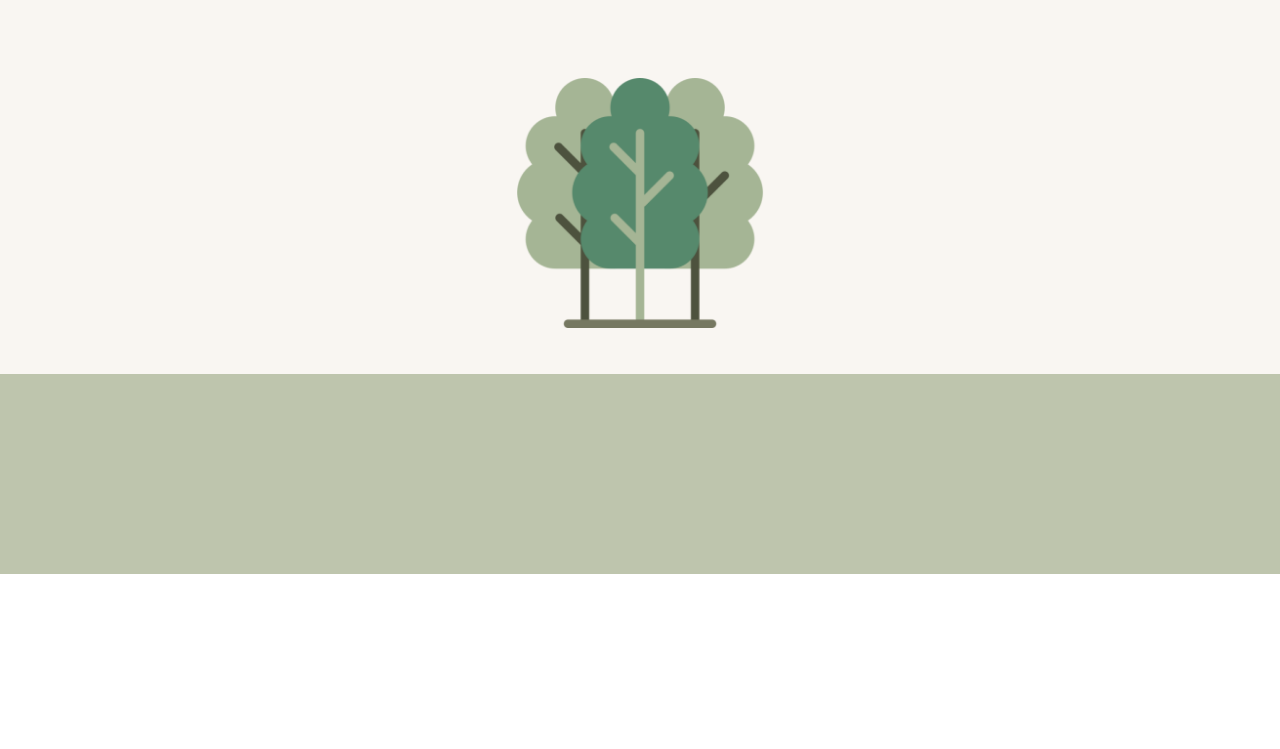
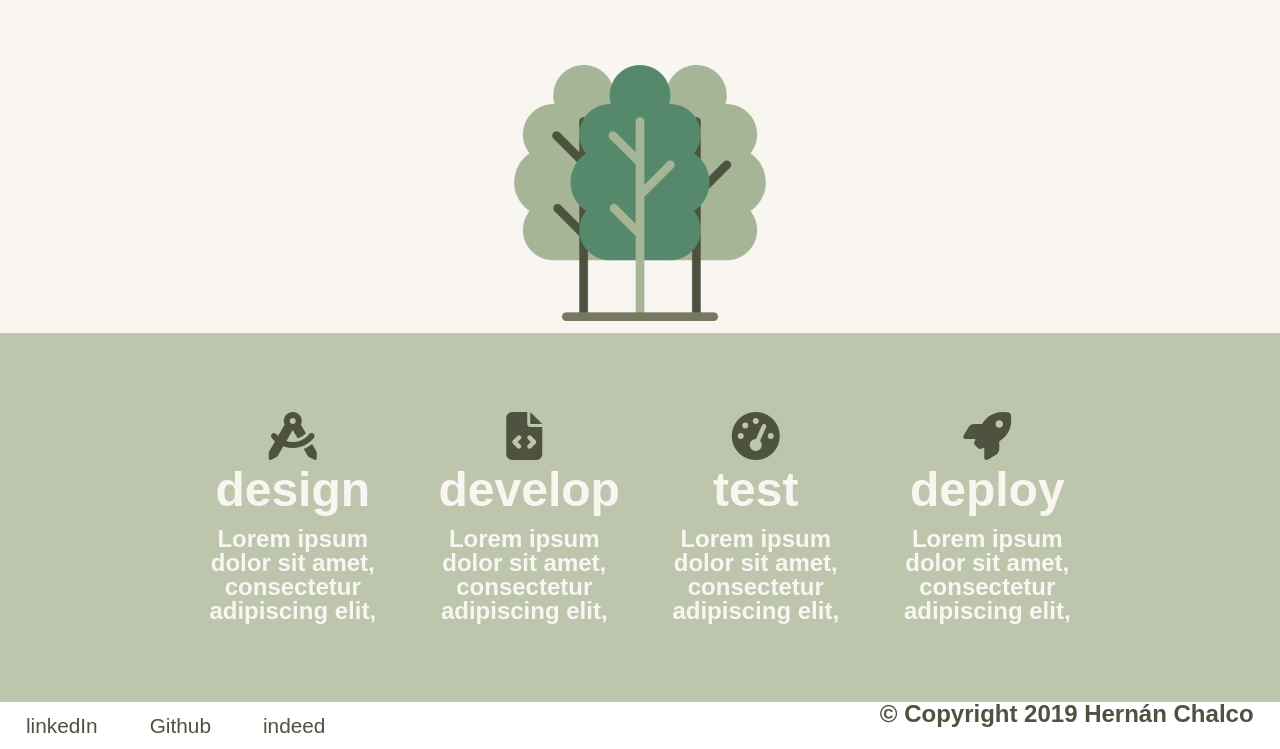
Before and after one commit to objStevo/portfolio-legacy, a plain HTML site: page index.html in a window 1280 px wide. Shown: the part 426-1175 px from the top of the page. Before the commit the page ends 1000 px from the top, so only its background shows below. Drawn offline with nearby package versions, Linux system fonts and the light colour scheme; a web font is replaced by a local one.

Commit message:
Add files via upload

```diff
--- a/css/styles.css
+++ b/css/styles.css
@@ -3,23 +3,40 @@ body {
   flex-direction: column;
   height: 125vh;
   margin: 0;
+  text-align: center;
 
 }
+ul {
+  list-style: none;
+  padding-bottom: 0;
+  text-align: left;
+  font-family: 'Darker Grotesque', sans-serif;
+  font-size: 1.5rem;
+  margin-bottom: 0;
+}
+li {
+  margin-bottom: 0;
+}
+p {
+  margin-bottom: 0;
+  font-size: 1.5rem;
+  line-height: 1;
+  font-weight: bold;
+}
+h2 {
+  font-weight: bold;
+  font-family: 'Darker Grotesque', sans-serif;
+  font-size: 3rem;
 
+}
 .landingPage-1 {
   background-color: #f9f6f2;
   align-items: stretch;
-  height: 100vh;
   text-align: center;
   padding-left: 0;
   padding-right: 0;
 }
 
-.landingPage-2 {
-  background-color: #BEC5AD;
-  height: 25vh;
-  text-align: center;
-}
 
 .name {
   color: #57886C;
@@ -41,6 +58,7 @@ body {
 .plant-img {
   width: 20%;
   padding-top: 12vh;
+  padding-bottom: 1.5vh;
 }
 .profile-img {
   width: 10vh;
@@ -82,11 +100,10 @@ body {
   background-color: #f9f6f2;
   width: 100%;
   padding-top: 0;
+  text-align: center;
 }
-.nav-link {
-  color: #4E5340;
-  font-family: 'Darker Grotesque', sans-serif;
-  font-size: 1.3rem;
+.navbar {
+  background-color: #f9f6f2!important;
 }
 .navbar-brand {
   padding-top: 0;
@@ -94,3 +111,45 @@ body {
 .nav-item {
   padding: 0 10px;
 }
+.nav-link {
+  color: #4E5340;
+  font-family: 'Darker Grotesque', sans-serif;
+  font-size: 1.3rem;
+}
+.navbar-toggler-icon {
+  color: #BEC5AD;
+}
+/* Quick skills page */
+.landingPage-2 {
+  background-color: #BEC5AD;
+  text-align: center;
+  font-family: 'Darker Grotesque', sans-serif;
+  padding: 5% 15%;
+}
+.skills-col {
+  color: #f9f6f2;
+  padding: 15px 30px;
+
+}
+.icon {
+  font-size: 3rem;
+  color: #4E5340;
+}
+
+.icon:hover {
+  color: #f9f6f2;
+}
+
+.bottom-tab {
+  font-size: 1.3rem;
+  font-family: 'Darker Grotesque', sans-serif;
+}
+.copyright-col {
+  font-size: 1.3rem;
+  font-family: 'Darker Grotesque', sans-serif;
+  padding: 0;
+  color: #4E5340;
+}
+.navbar-light .navbar-nav .nav-link {
+  color: #4E5340;
+}
--- a/index.html
+++ b/index.html
@@ -4,10 +4,11 @@
 <head>
   <meta charset="utf-8">
   <meta name="viewport" content="width=device-width, initial-scale=1, shrink-to-fit=no">
-  <link rel="stylesheet" href="./css/styles.css">
   <link href="https://fonts.googleapis.com/css?family=Darker+Grotesque|EB+Garamond|Mr+De+Haviland&display=swap" rel="stylesheet">
   <link rel="icon" type="image/png" href="./content/pinetrees-flaticon-large.png">
+  <script src="https://kit.fontawesome.com/70290da503.js"></script>
   <link rel="stylesheet" href="https://stackpath.bootstrapcdn.com/bootstrap/4.3.1/css/bootstrap.min.css" integrity="sha384-ggOyR0iXCbMQv3Xipma34MD+dH/1fQ784/j6cY/iJTQUOhcWr7x9JvoRxT2MZw1T" crossorigin="anonymous">
+  <link rel="stylesheet" href="./css/styles.css">
   <title>I am Hernán Chalco.</title>
 </head>
 
@@ -15,9 +16,9 @@
   <section class="landingPage">
     <div class="landingPage-1 container-fluid">
       <!-- Navigation Bar   -->
-      <nav class="navbar navbar-expand-md mynav">
+      <nav class="navbar navbar-expand-md mynav navbar-light ">
         <a class="navbar-brand" href="#"><img class="profile-img" src="./content/profile-img2.png" alt="emoji"></a>
-        <button class="navbar-toggler btn-dark" type="button" data-toggle="collapse" data-target="#navbarSupportedContent" aria-controls="navbarSupportedContent" aria-expanded="false" aria-label="Toggle navigation">
+        <button class="navbar-toggler " type="button" data-toggle="collapse" data-target="#navbarSupportedContent" aria-controls="navbarSupportedContent" aria-expanded="false" aria-label="Toggle navigation">
           <span class="navbar-toggler-icon"></span>
         </button>
         <div class="collapse navbar-collapse" id="navbarSupportedContent">
@@ -25,8 +26,12 @@
             <li class="nav-item mr-3">
               <a class="nav-link" href="">About</a>
             </li>
-            <li class="nav-item mr-3">
-              <a class="nav-link" href="">Resume</a>
+            <li class="nav-item dropdown">
+              <a class="nav-link dropdown-toggle" href="#" id="navbarDropdown" role="button" data-toggle="dropdown" aria-haspopup="true" aria-expanded="false">Resume</a>
+              <div class="dropdown-menu" aria-labelledby="navbarDropdown">
+                <a class="dropdown-item" href="#">html</a>
+                <a class="dropdown-item" href="#">pdf</a>
+              </div>
             </li>
             <li class="nav-item mr-3">
               <a class="nav-link" href="">Projects</a>
@@ -37,10 +42,11 @@
           </ul>
         </div>
       </nav>
+
       <!-- Title-Name -->
       <div class="row">
         <div class="col">
-          <h1 class="name">I am Hernán Chalco.</h1>
+          <h1 class="name">I am Hernán Chalco</h1>
         </div>
       </div>
       <div class="row">
@@ -55,12 +61,58 @@
       </div>
     </div>
   </section>
-  <div class="landingPage-2 container-fluid">
 
+  <!-- Quick skills page -->
+  <section>
+    <div class="landingPage-2 container-fluid">
+      <div class="row">
+        <div class="skills-col col-lg-3">
+          <i class="fas fa-drafting-compass icon"></i>
+          <h2>design</h2>
+          <p>Lorem ipsum dolor sit amet, consectetur adipiscing elit,</p>
+        </div>
+        <div class="skills-col col-lg-3">
+          <i class="fas fa-file-code icon"></i>
+          <h2>develop</h2>
+          <p>Lorem ipsum dolor sit amet, consectetur adipiscing elit,</p>
+        </div>
+        <div class="skills-col col-lg-3">
+          <i class="fas fa-tachometer-alt icon"></i>
+          <h2>test</h2>
+          <p>Lorem ipsum dolor sit amet, consectetur adipiscing elit,</p>
+        </div>
+        <div class="skills-col col-lg-3">
+          <i class="fas fa-rocket icon"></i>
+          <h2>deploy</h2>
+          <p>Lorem ipsum dolor sit amet, consectetur adipiscing elit,</p>
+        </div>
+      </div>
+    </div>
+  </section>
 
-  </div>
+  <section>
+    <div class="container-fluid bottom-tab">
+      <div class="row justify-content-between">
+        <div class="col-lg-4 copyright-col">
+          <ul class="nav">
+            <li class="nav-item">
+              <a class="nav-link" href="#">linkedIn</a>
+            </li>
+            <li class="nav-item">
+              <a class="nav-link" href="#">Github</a>
+            </li>
+            <li class="nav-item">
+              <a class="nav-link" href="#">indeed</a>
+            </li>
+          </ul>
+        </div>
+        <div class="col-lg-4 copyright-col">
+          <p class="">© Copyright 2019 Hernán Chalco</p>
+        </div>
+      </div>
 
-
+    </div>
+  </section>
 
   <script src="https://code.jquery.com/jquery-3.3.1.slim.min.js" integrity="sha384-q8i/X+965DzO0rT7abK41JStQIAqVgRVzpbzo5smXKp4YfRvH+8abtTE1Pi6jizo" crossorigin="anonymous"></script>
   <script src="https://cdnjs.cloudflare.com/ajax/libs/popper.js/1.14.7/umd/popper.min.js" integrity="sha384-UO2eT0CpHqdSJQ6hJty5KVphtPhzWj9WO1clHTMGa3JDZwrnQq4sF86dIHNDz0W1" crossorigin="anonymous"></script>
```
